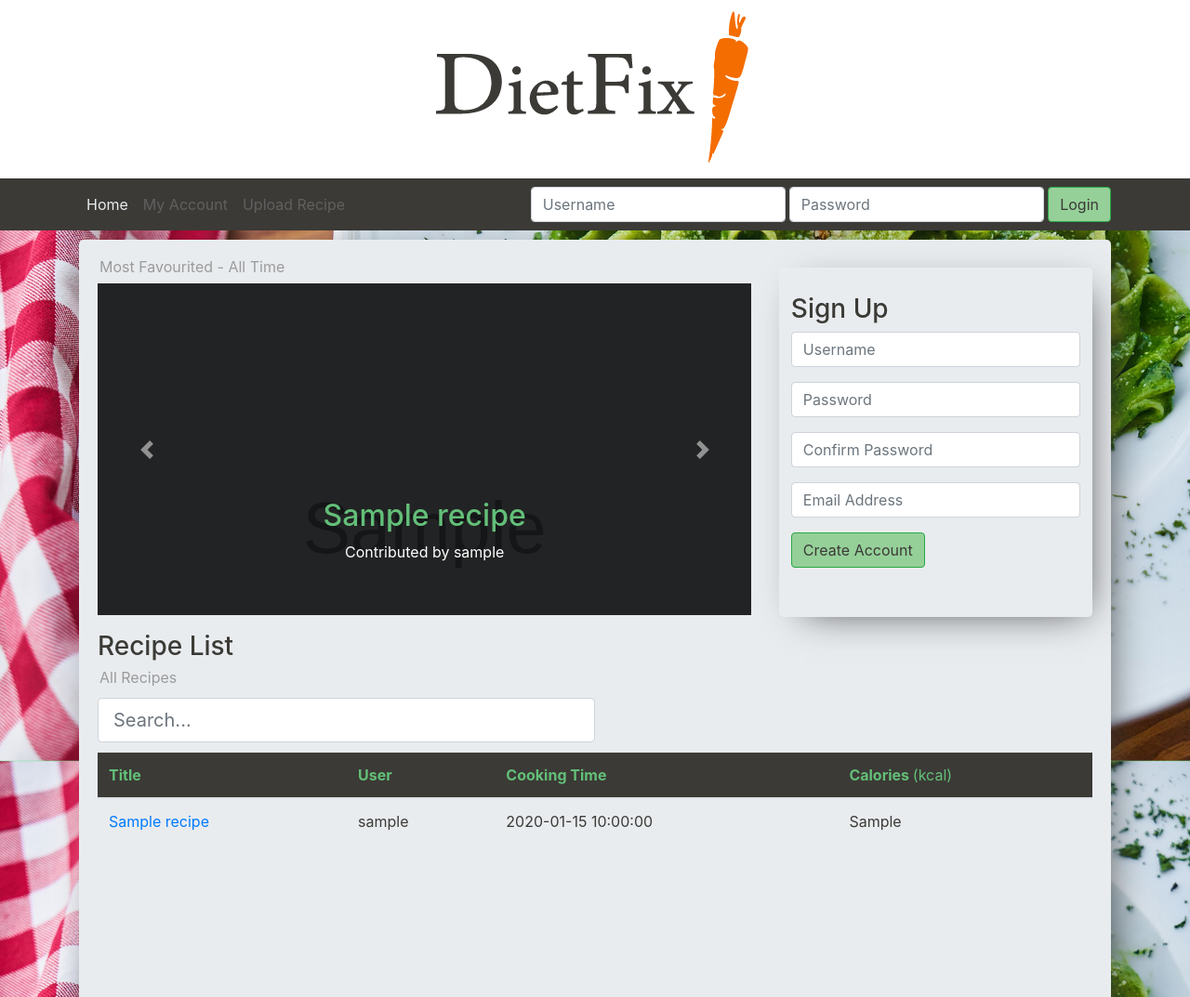
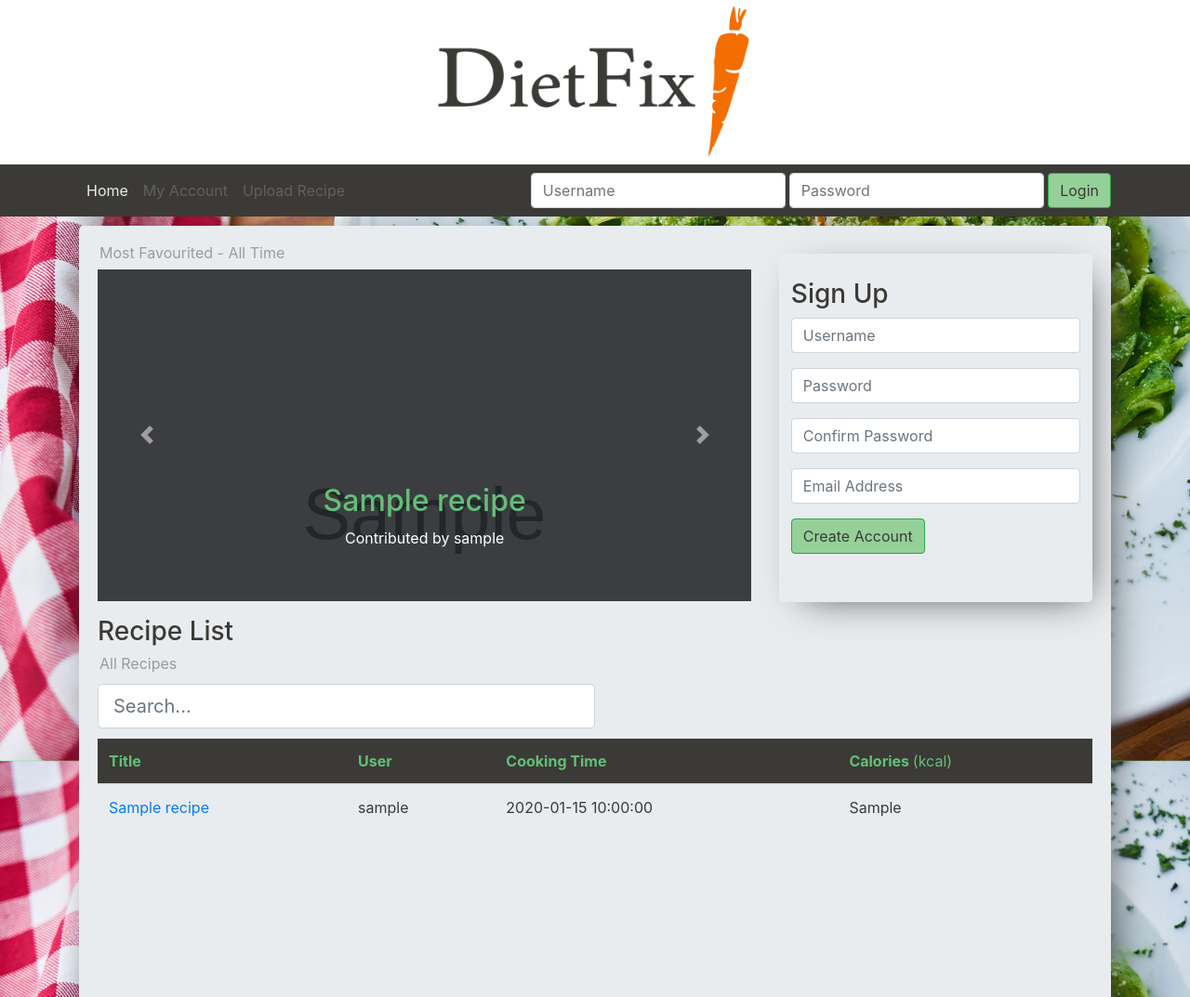
Before and after one commit to FraserProvan2/DietFix, a PHP site: page / in a window 1280 px wide. Shown: the top 1073 px of the page at 93% size. Run offline with PHP 8.4, Linux system fonts and the light colour scheme; tables that the repository leaves empty or names only in its code hold one stand-in row (values such as "Sample post"); grey boxes marked "Sample" are stand-in pictures; some libraries are stand-ins or nearby versions.

Commit message:
style improvements

```diff
--- a/css/style.css
+++ b/css/style.css
@@ -3,7 +3,7 @@
   display: block;
   margin-left: auto;
   margin-right: auto;
-  max-width: 70%;
+  max-width: 27.5%;
 }
 
 .background{
@@ -223,7 +223,7 @@ a {
 .d-block{
   width: 100%;
   overflow: hidden;
-  filter: brightness(16%);
+  filter: brightness(28%);
    max-height: auto;
 }
 
--- a/index.php
+++ b/index.php
@@ -27,7 +27,7 @@ include 'include/db.php';
 <div class="container-fluid background">
     <!-- Logo with link to index -->
     <a href="index.php">
-        <img src="img/logo/dietfix.png" class="logo">
+        <img src="img/logo/dietfix-logo.png" class="logo">
     </a>
 </div>
 
```
Also changed, not shown: img/logo/dietfix-logo.png (added), img/logo/dietfix.png (deleted), 2 other files.
